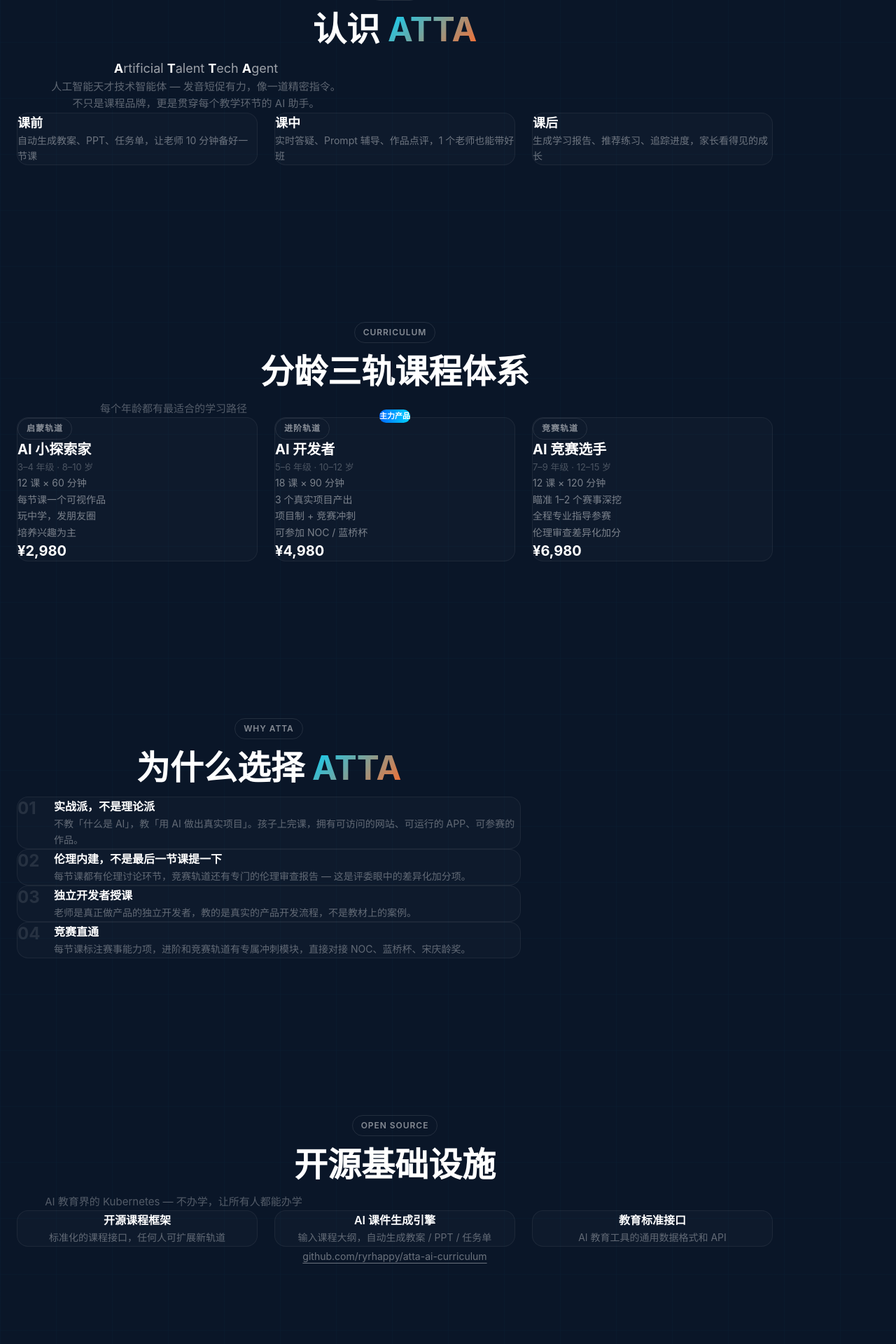
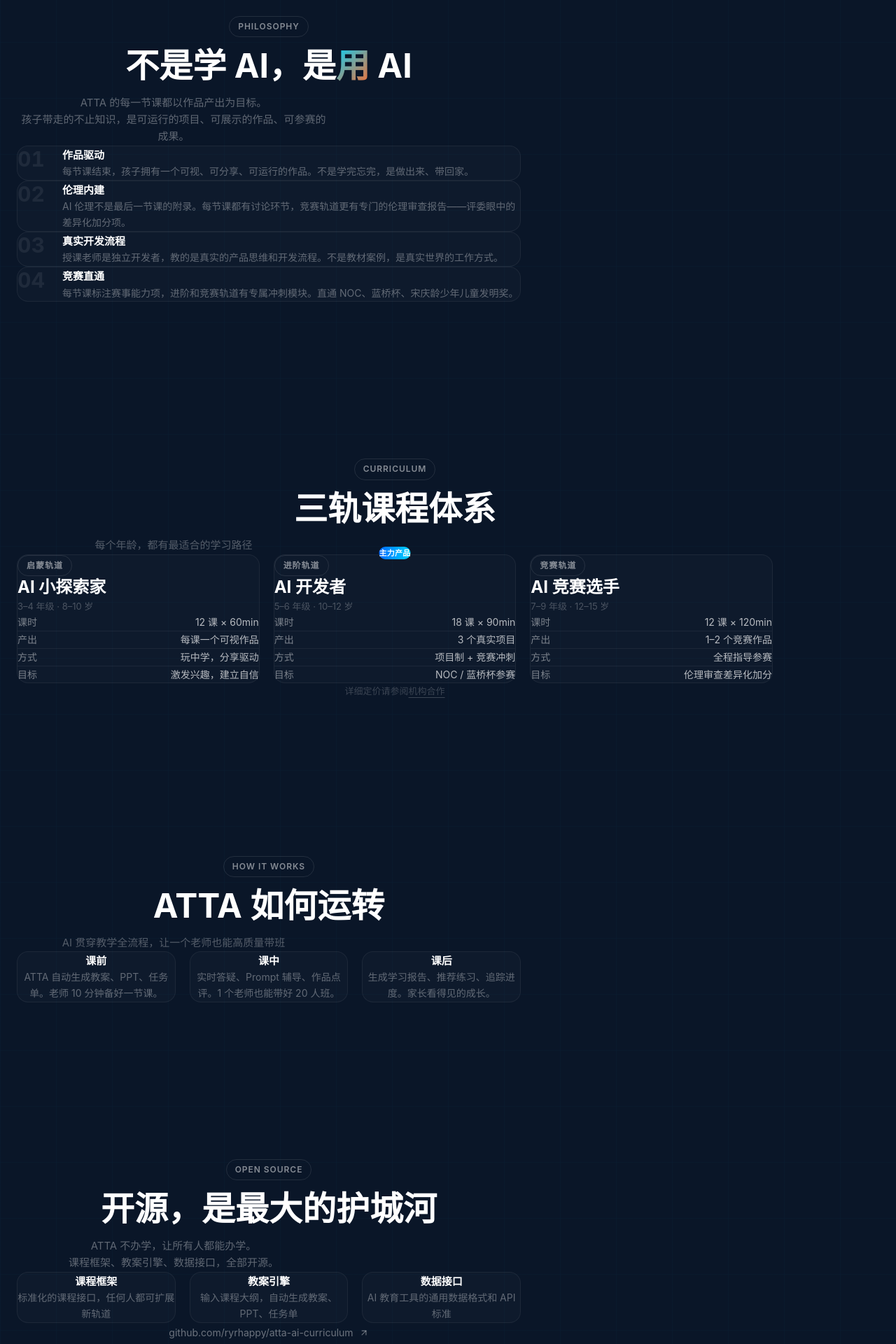
Before and after one commit to ryrhappy/atta-website, a Next.js app: page / in a window 1280 px wide. Shown: the part 660-2580 px from the top of the page at 70% size. Built offline with nearby package versions, Linux system fonts and the light colour scheme.

Commit message:
refactor: homepage redesign — clean layout, no emoji, Apple/Stripe rhythm

```diff
--- a/src/app/globals.css
+++ b/src/app/globals.css
@@ -78,3 +78,6 @@
 }
 .step-row:hover { background: rgba(255,255,255,.02); }
 .step-row.active { background: rgba(0,212,255,.04); border-color: rgba(0,212,255,.15); }
+
+/* tabular nums for data alignment */
+.tabular-nums { font-variant-numeric: tabular-nums; }
--- a/src/app/page.tsx
+++ b/src/app/page.tsx
@@ -1,7 +1,7 @@
 export default function Home() {
   return (
     <main className="min-h-screen grid-bg">
-      {/* Nav */}
+      {/* ── Nav ── */}
       <nav className="fixed top-0 inset-x-0 z-50 backdrop-blur-md bg-[#0A1628]/80 border-b border-white/5">
         <div className="max-w-[1080px] mx-auto px-6 h-14 flex items-center justify-between">
           <a href="/" className="font-semibold tracking-wide text-[15px]">ATTA</a>
@@ -13,147 +13,72 @@
         </div>
       </nav>
 
-      {/* Hero */}
-      <section className="sect pt-36 pb-28 flex items-center justify-center relative overflow-hidden">
-        <div className="absolute top-1/3 left-1/2 -translate-x-1/2 w-[500px] h-[500px] rounded-full bg-gradient-to-r from-[#0066FF]/12 to-[#FF6B2C]/8 blur-[140px] pointer-events-none" />
+      {/* ── Hero ── */}
+      <section className="sect pt-40 pb-32 flex items-center justify-center relative overflow-hidden">
+        <div className="absolute top-1/3 left-1/2 -translate-x-1/2 w-[600px] h-[600px] rounded-full bg-gradient-to-r from-[#0066FF]/10 to-[#FF6B2C]/6 blur-[160px] pointer-events-none" />
         <div className="relative z-10 text-center max-w-2xl mx-auto">
-          <div className="mx-auto mb-10 w-24 h-24 rounded-full bg-gradient-to-br from-[#0066FF] to-[#FF6B2C] sphere" />
-          <h1 className="text-[4.5rem] md:text-[6rem] font-bold tracking-tight leading-none mb-2">
+          {/* ATTA sphere — needs a real image */}
+          <div className="mx-auto mb-12 w-32 h-32 rounded-full bg-gradient-to-br from-[#0066FF] to-[#FF6B2C] sphere" />
+          <h1 className="text-[5rem] md:text-[7rem] font-bold tracking-tighter leading-none mb-4">
             <span className="grad">ATTA</span>
           </h1>
-          <p className="text-xl text-white/60 font-medium mb-2">AI 创客实战营</p>
-          <p className="text-[15px] text-white/30 leading-relaxed mb-12 max-w-md mx-auto">
-            面向 8–15 岁青少年的开源 AI 教育课程体系<br />三轨九级，实战为主
+          <p className="text-2xl text-white/70 font-medium mb-3">AI 创客实战营</p>
+          <p className="text-[15px] text-white/30 leading-relaxed max-w-sm mx-auto mb-14">
+            面向 8–15 岁青少年的开源 AI 教育体系<br />
+            三轨九级，从兴趣启蒙到竞赛冲刺
           </p>
           <div className="flex gap-4 justify-center">
-            <a href="#about" className="px-7 py-2.5 rounded-full bg-white text-[#0A1628] text-[14px] font-semibold hover:bg-white/90 transition-colors">
-              了解 ATTA
+            <a href="#tracks" className="px-8 py-3 rounded-full bg-white text-[#0A1628] text-[14px] font-semibold hover:bg-white/90 transition-colors">
+              查看课程体系
             </a>
-            <a href="https://github.com/ryrhappy/atta-ai-curriculum" target="_blank" rel="noopener noreferrer" className="px-7 py-2.5 rounded-full border border-white/15 text-white/60 text-[14px] font-semibold hover:bg-white/5 transition-colors">
+            <a href="https://github.com/ryrhappy/atta-ai-curriculum" target="_blank" rel="noopener noreferrer" className="px-8 py-3 rounded-full border border-white/15 text-white/60 text-[14px] font-semibold hover:bg-white/5 transition-colors">
               开源仓库
             </a>
           </div>
         </div>
       </section>
 
-      {/* About */}
-      <section id="about" className="sect">
-        <div className="max-w-[1080px] mx-auto">
-          <div className="text-center mb-20">
-            <span className="chip mb-4">About</span>
-            <h2 className="text-[2.5rem] md:text-[3rem] font-bold mt-4 mb-6">
-              认识 <span className="grad">ATTA</span>
+      {/* ── Philosophy ── */}
+      <section className="sect">
+        <div className="max-w-[720px] mx-auto">
+          <div className="text-center mb-16">
+            <span className="chip">Philosophy</span>
+            <h2 className="text-[2.5rem] md:text-[3rem] font-bold mt-6 mb-6">
+              不是学 AI，是<span className="grad">用</span> AI
             </h2>
-            <div className="max-w-lg mx-auto">
-              <p className="text-white/60 text-lg leading-relaxed mb-4">
-                <strong className="text-white">A</strong>rtificial&nbsp;
-                <strong className="text-white">T</strong>alent&nbsp;
-                <strong className="text-white">T</strong>ech&nbsp;
-                <strong className="text-white">A</strong>gent
-              </p>
-              <p className="text-white/35 text-[15px] leading-relaxed">
-                人工智能天才技术智能体 — 发音短促有力，像一道精密指令。<br />
-                不只是课程品牌，更是贯穿每个教学环节的 AI 助手。
-              </p>
-            </div>
-          </div>
-
-          <div className="grid md:grid-cols-3 gap-6">
-            {[
-              { title: "课前", desc: "自动生成教案、PPT、任务单，让老师 10 分钟备好一节课" },
-              { title: "课中", desc: "实时答疑、Prompt 辅导、作品点评，1 个老师也能带好班" },
-              { title: "课后", desc: "生成学习报告、推荐练习、追踪进度，家长看得见的成长" },
-            ].map((item) => (
-              <div key={item.title} className="card p-8">
-                <h3 className="text-lg font-semibold mb-3">{item.title}</h3>
-                <p className="text-white/40 text-[14px] leading-relaxed">{item.desc}</p>
-              </div>
-            ))}
-          </div>
-        </div>
-      </section>
-
-      {/* Three Tracks */}
-      <section id="curriculum" className="sect">
-        <div className="max-w-[1080px] mx-auto">
-          <div className="text-center mb-20">
-            <span className="chip mb-4">Curriculum</span>
-            <h2 className="text-[2.5rem] md:text-[3rem] font-bold mt-4 mb-4">分龄三轨课程体系</h2>
-            <p className="text-white/30 max-w-md mx-auto text-[15px] leading-relaxed">
-              每个年龄都有最适合的学习路径
+            <p className="text-white/35 text-[15px] leading-relaxed max-w-md mx-auto">
+              ATTA 的每一节课都以作品产出为目标。<br />
+              孩子带走的不止知识，是可运行的项目、可展示的作品、可参赛的成果。
             </p>
           </div>
 
-          <div className="grid md:grid-cols-3 gap-6">
-            {/* Starter */}
-            <div className="card p-8 flex flex-col">
-              <span className="chip text-green-400/60 border-green-400/20 mb-5 self-start">启蒙轨道</span>
-              <h3 className="text-xl font-bold mb-1">AI 小探索家</h3>
-              <p className="text-white/25 text-[13px] mb-6">3–4 年级 · 8–10 岁</p>
-              <ul className="space-y-2.5 text-[14px] text-white/45 mb-8 flex-1">
-                <li>12 课 × 60 分钟</li>
-                <li>每节课一个可视作品</li>
-                <li>玩中学，发朋友圈</li>
-                <li>培养兴趣为主</li>
-              </ul>
-              <p className="text-xl font-bold">¥2,980</p>
-            </div>
-
-            {/* Builder */}
-            <div className="card p-8 flex flex-col border-blue-400/15 relative">
-              <span className="absolute -top-3 left-1/2 -translate-x-1/2 bg-gradient-to-r from-[#0066FF] to-[#00D4FF] text-white text-[11px] font-bold px-4 py-1 rounded-full">
-                主力产品
-              </span>
-              <span className="chip text-blue-400/60 border-blue-400/20 mb-5 self-start">进阶轨道</span>
-              <h3 className="text-xl font-bold mb-1">AI 开发者</h3>
-              <p className="text-white/25 text-[13px] mb-6">5–6 年级 · 10–12 岁</p>
-              <ul className="space-y-2.5 text-[14px] text-white/45 mb-8 flex-1">
-                <li>18 课 × 90 分钟</li>
-                <li>3 个真实项目产出</li>
-                <li>项目制 + 竞赛冲刺</li>
-                <li>可参加 NOC / 蓝桥杯</li>
-              </ul>
-              <p className="text-xl font-bold">¥4,980</p>
-            </div>
-
-            {/* Champion */}
-            <div className="card p-8 flex flex-col">
-              <span className="chip text-orange-400/60 border-orange-400/20 mb-5 self-start">竞赛轨道</span>
-              <h3 className="text-xl font-bold mb-1">AI 竞赛选手</h3>
-              <p className="text-white/25 text-[13px] mb-6">7–9 年级 · 12–15 岁</p>
-              <ul className="space-y-2.5 text-[14px] text-white/45 mb-8 flex-1">
-                <li>12 课 × 120 分钟</li>
-                <li>瞄准 1–2 个赛事深挖</li>
-                <li>全程专业指导参赛</li>
-                <li>伦理审查差异化加分</li>
-              </ul>
-              <p className="text-xl font-bold">¥6,980</p>
-            </div>
-          </div>
-        </div>
-      </section>
-
-      {/* Why ATTA */}
-      <section className="sect">
-        <div className="max-w-[720px] mx-auto">
-          <div className="text-center mb-20">
-            <span className="chip mb-4">Why ATTA</span>
-            <h2 className="text-[2.5rem] md:text-[3rem] font-bold mt-4">
-              为什么选择 <span className="grad">ATTA</span>
-            </h2>
-          </div>
-
-          <div className="space-y-5">
+          <div className="space-y-4">
             {[
-              { title: "实战派，不是理论派", desc: "不教「什么是 AI」，教「用 AI 做出真实项目」。孩子上完课，拥有可访问的网站、可运行的 APP、可参赛的作品。" },
-              { title: "伦理内建，不是最后一节课提一下", desc: "每节课都有伦理讨论环节，竞赛轨道还有专门的伦理审查报告 — 这是评委眼中的差异化加分项。" },
-              { title: "独立开发者授课", desc: "老师是真正做产品的独立开发者，教的是真实的产品开发流程，不是教材上的案例。" },
-              { title: "竞赛直通", desc: "每节课标注赛事能力项，进阶和竞赛轨道有专属冲刺模块，直接对接 NOC、蓝桥杯、宋庆龄奖。" },
-            ].map((item, i) => (
-              <div key={i} className="card p-7 flex gap-5 items-start">
-                <span className="text-white/10 text-2xl font-bold shrink-0 w-8">{String(i + 1).padStart(2, "0")}</span>
+              {
+                num: "01",
+                title: "作品驱动",
+                desc: "每节课结束，孩子拥有一个可视、可分享、可运行的作品。不是学完忘完，是做出来、带回家。"
+              },
+              {
+                num: "02",
+                title: "伦理内建",
+                desc: "AI 伦理不是最后一节课的附录。每节课都有讨论环节，竞赛轨道更有专门的伦理审查报告——评委眼中的差异化加分项。"
+              },
+              {
+                num: "03",
+                title: "真实开发流程",
+                desc: "授课老师是独立开发者，教的是真实的产品思维和开发流程。不是教材案例，是真实世界的工作方式。"
+              },
+              {
+                num: "04",
+                title: "竞赛直通",
+                desc: "每节课标注赛事能力项，进阶和竞赛轨道有专属冲刺模块。直通 NOC、蓝桥杯、宋庆龄少年儿童发明奖。"
+              },
+            ].map((item) => (
+              <div key={item.num} className="card p-7 flex gap-6 items-start">
+                <span className="text-white/[0.07] text-3xl font-bold shrink-0 w-10 tabular-nums">{item.num}</span>
                 <div>
-                  <h3 className="font-semibold mb-1.5">{item.title}</h3>
+                  <h3 className="font-semibold text-[15px] mb-1.5">{item.title}</h3>
                   <p className="text-white/35 text-[14px] leading-relaxed">{item.desc}</p>
                 </div>
               </div>
@@ -162,52 +87,171 @@
         </div>
       </section>
 
-      {/* Open Source */}
+      {/* ── Three Tracks ── */}
+      <section id="tracks" className="sect">
+        <div className="max-w-[1080px] mx-auto">
+          <div className="text-center mb-16">
+            <span className="chip">Curriculum</span>
+            <h2 className="text-[2.5rem] md:text-[3rem] font-bold mt-6 mb-4">三轨课程体系</h2>
+            <p className="text-white/30 max-w-md mx-auto text-[15px] leading-relaxed">
+              每个年龄，都有最适合的学习路径
+            </p>
+          </div>
+
+          <div className="grid md:grid-cols-3 gap-5">
+            {/* Starter */}
+            <div className="card p-8 flex flex-col">
+              <span className="chip text-emerald-400/60 border-emerald-400/20 mb-6 self-start">启蒙轨道</span>
+              <h3 className="text-2xl font-bold mb-1">AI 小探索家</h3>
+              <p className="text-white/25 text-[13px] mb-8">3–4 年级 · 8–10 岁</p>
+              <div className="space-y-3 text-[14px] text-white/45 mb-auto">
+                <div className="flex justify-between"><span>课时</span><span className="text-white/70">12 课 × 60min</span></div>
+                <div className="h-px bg-white/[0.06]" />
+                <div className="flex justify-between"><span>产出</span><span className="text-white/70">每课一个可视作品</span></div>
+                <div className="h-px bg-white/[0.06]" />
+                <div className="flex justify-between"><span>方式</span><span className="text-white/70">玩中学，分享驱动</span></div>
+                <div className="h-px bg-white/[0.06]" />
+                <div className="flex justify-between"><span>目标</span><span className="text-white/70">激发兴趣，建立自信</span></div>
+              </div>
+            </div>
+
+            {/* Builder — featured */}
+            <div className="card p-8 flex flex-col border-blue-400/20 relative">
+              <span className="absolute -top-3 left-1/2 -translate-x-1/2 bg-gradient-to-r from-[#0066FF] to-[#00D4FF] text-white text-[11px] font-bold px-4 py-1 rounded-full tracking-wide">
+                主力产品
+              </span>
+              <span className="chip text-blue-400/60 border-blue-400/20 mb-6 self-start">进阶轨道</span>
+              <h3 className="text-2xl font-bold mb-1">AI 开发者</h3>
+              <p className="text-white/25 text-[13px] mb-8">5–6 年级 · 10–12 岁</p>
+              <div className="space-y-3 text-[14px] text-white/45 mb-auto">
+                <div className="flex justify-between"><span>课时</span><span className="text-white/70">18 课 × 90min</span></div>
+                <div className="h-px bg-white/[0.06]" />
+                <div className="flex justify-between"><span>产出</span><span className="text-white/70">3 个真实项目</span></div>
+                <div className="h-px bg-white/[0.06]" />
+                <div className="flex justify-between"><span>方式</span><span className="text-white/70">项目制 + 竞赛冲刺</span></div>
+                <div className="h-px bg-white/[0.06]" />
+                <div className="flex justify-between"><span>目标</span><span className="text-white/70">NOC / 蓝桥杯参赛</span></div>
+              </div>
+            </div>
+
+            {/* Champion */}
+            <div className="card p-8 flex flex-col">
+              <span className="chip text-orange-400/60 border-orange-400/20 mb-6 self-start">竞赛轨道</span>
+              <h3 className="text-2xl font-bold mb-1">AI 竞赛选手</h3>
+              <p className="text-white/25 text-[13px] mb-8">7–9 年级 · 12–15 岁</p>
+              <div className="space-y-3 text-[14px] text-white/45 mb-auto">
+                <div className="flex justify-between"><span>课时</span><span className="text-white/70">12 课 × 120min</span></div>
+                <div className="h-px bg-white/[0.06]" />
+                <div className="flex justify-between"><span>产出</span><span className="text-white/70">1–2 个竞赛作品</span></div>
+                <div className="h-px bg-white/[0.06]" />
+                <div className="flex justify-between"><span>方式</span><span className="text-white/70">全程指导参赛</span></div>
+                <div className="h-px bg-white/[0.06]" />
+                <div className="flex justify-between"><span>目标</span><span className="text-white/70">伦理审查差异化加分</span></div>
+              </div>
+            </div>
+          </div>
+
+          <p className="text-center text-white/20 text-[13px] mt-8">详细定价请参阅<a href="/partner" className="underline underline-offset-4 hover:text-white/40 transition-colors">机构合作</a></p>
+        </div>
+      </section>
+
+      {/* ── How ATTA Works ── */}
       <section className="sect">
-        <div className="max-w-[1080px] mx-auto text-center">
-          <span className="chip mb-4">Open Source</span>
-          <h2 className="text-[2.5rem] md:text-[3rem] font-bold mt-4 mb-4">开源基础设施</h2>
-          <p className="text-white/30 mb-20 max-w-md mx-auto text-[15px] leading-relaxed">
-            AI 教育界的 Kubernetes — 不办学，让所有人都能办学
-          </p>
-          <div className="grid md:grid-cols-3 gap-6 mb-16">
+        <div className="max-w-[720px] mx-auto">
+          <div className="text-center mb-16">
+            <span className="chip">How It Works</span>
+            <h2 className="text-[2.5rem] md:text-[3rem] font-bold mt-6 mb-4">
+              ATTA 如何运转
+            </h2>
+            <p className="text-white/30 max-w-md mx-auto text-[15px] leading-relaxed">
+              AI 贯穿教学全流程，让一个老师也能高质量带班
+            </p>
+          </div>
+
+          <div className="grid md:grid-cols-3 gap-5">
             {[
-              { title: "开源课程框架", desc: "标准化的课程接口，任何人可扩展新轨道" },
-              { title: "AI 课件生成引擎", desc: "输入课程大纲，自动生成教案 / PPT / 任务单" },
-              { title: "教育标准接口", desc: "AI 教育工具的通用数据格式和 API" },
+              {
+                phase: "课前",
+                desc: "ATTA 自动生成教案、PPT、任务单。老师 10 分钟备好一节课。"
+              },
+              {
+                phase: "课中",
+                desc: "实时答疑、Prompt 辅导、作品点评。1 个老师也能带好 20 人班。"
+              },
+              {
+                phase: "课后",
+                desc: "生成学习报告、推荐练习、追踪进度。家长看得见的成长。"
+              },
             ].map((item) => (
-              <div key={item.title} className="card p-7">
-                <h3 className="font-semibold mb-2">{item.title}</h3>
+              <div key={item.phase} className="card p-7 text-center">
+                <p className="text-[15px] font-semibold mb-3">{item.phase}</p>
                 <p className="text-white/35 text-[14px] leading-relaxed">{item.desc}</p>
               </div>
             ))}
           </div>
-          <a href="https://github.com/ryrhappy/atta-ai-curriculum" target="_blank" rel="noopener noreferrer" className="text-[14px] text-white/40 hover:text-white/60 transition-colors underline underline-offset-4">
-            github.com/ryrhappy/atta-ai-curriculum
+        </div>
+      </section>
+
+      {/* ── Open Source ── */}
+      <section className="sect">
+        <div className="max-w-[720px] mx-auto text-center">
+          <span className="chip">Open Source</span>
+          <h2 className="text-[2.5rem] md:text-[3rem] font-bold mt-6 mb-4">
+            开源，是最大的护城河
+          </h2>
+          <p className="text-white/35 text-[15px] leading-relaxed max-w-md mx-auto mb-16">
+            ATTA 不办学，让所有人都能办学。<br />
+            课程框架、教案引擎、数据接口，全部开源。
+          </p>
+
+          <div className="grid md:grid-cols-3 gap-5 mb-12">
+            {[
+              { title: "课程框架", desc: "标准化的课程接口，任何人都可扩展新轨道" },
+              { title: "教案引擎", desc: "输入课程大纲，自动生成教案、PPT、任务单" },
+              { title: "数据接口", desc: "AI 教育工具的通用数据格式和 API 标准" },
+            ].map((item) => (
+              <div key={item.title} className="card p-7">
+                <h3 className="font-semibold text-[15px] mb-2">{item.title}</h3>
+                <p className="text-white/35 text-[14px] leading-relaxed">{item.desc}</p>
+              </div>
+            ))}
+          </div>
+
+          <a
+            href="https://github.com/ryrhappy/atta-ai-curriculum"
+            target="_blank"
+            rel="noopener noreferrer"
+            className="inline-flex items-center gap-2 text-[14px] text-white/40 hover:text-white/60 transition-colors"
+          >
+            <span>github.com/ryrhappy/atta-ai-curriculum</span>
+            <svg width="14" height="14" viewBox="0 0 24 24" fill="none" stroke="currentColor" strokeWidth="2" strokeLinecap="round" strokeLinejoin="round"><path d="M7 17L17 7"/><path d="M7 7h10v10"/></svg>
           </a>
         </div>
       </section>
 
-      {/* CTA */}
+      {/* ── CTA ── */}
       <section className="sect">
-        <div className="max-w-xl mx-auto text-center">
-          <div className="bg-gradient-to-br from-[#0066FF]/8 to-[#FF6B2C]/4 rounded-3xl p-14 border border-white/[0.06]">
-            <div className="w-14 h-14 mx-auto mb-8 rounded-full bg-gradient-to-br from-[#0066FF] to-[#FF6B2C] sphere" />
-            <h2 className="text-2xl md:text-3xl font-bold mb-4">
-              让每个孩子都能用 <span className="grad">AI</span> 创造未来
-            </h2>
-            <p className="text-white/30 text-[14px] mb-8">家长、老师、机构 — 都有适合的合作方式</p>
-            <a href="mailto:atta@yiaya.com" className="inline-block px-8 py-2.5 rounded-full bg-white text-[#0A1628] text-[14px] font-semibold hover:bg-white/90 transition-colors">
+        <div className="max-w-lg mx-auto text-center">
+          <div className="w-20 h-20 mx-auto mb-10 rounded-full bg-gradient-to-br from-[#0066FF] to-[#FF6B2C] sphere" />
+          <h2 className="text-3xl md:text-4xl font-bold mb-4">
+            让每个孩子<br />都能用 <span className="grad">AI</span> 创造
+          </h2>
+          <p className="text-white/30 text-[15px] mb-10">家长、老师、机构 — 都有适合的合作方式</p>
+          <div className="flex gap-4 justify-center">
+            <a href="mailto:atta@yiaya.com" className="px-8 py-3 rounded-full bg-white text-[#0A1628] text-[14px] font-semibold hover:bg-white/90 transition-colors">
               联系合作
+            </a>
+            <a href="/partner" className="px-8 py-3 rounded-full border border-white/15 text-white/60 text-[14px] font-semibold hover:bg-white/5 transition-colors">
+              查看方案
             </a>
           </div>
         </div>
       </section>
 
-      {/* Footer */}
+      {/* ── Footer ── */}
       <footer className="py-10 px-6 border-t border-white/[0.04]">
         <div className="max-w-[1080px] mx-auto flex justify-between items-center text-[12px] text-white/20">
-          <span>ATTA AI 创客实战营  © 2026</span>
+          <span>ATTA  © 2026</span>
           <span>基于教育部 2025 指南设计</span>
         </div>
       </footer>
```
